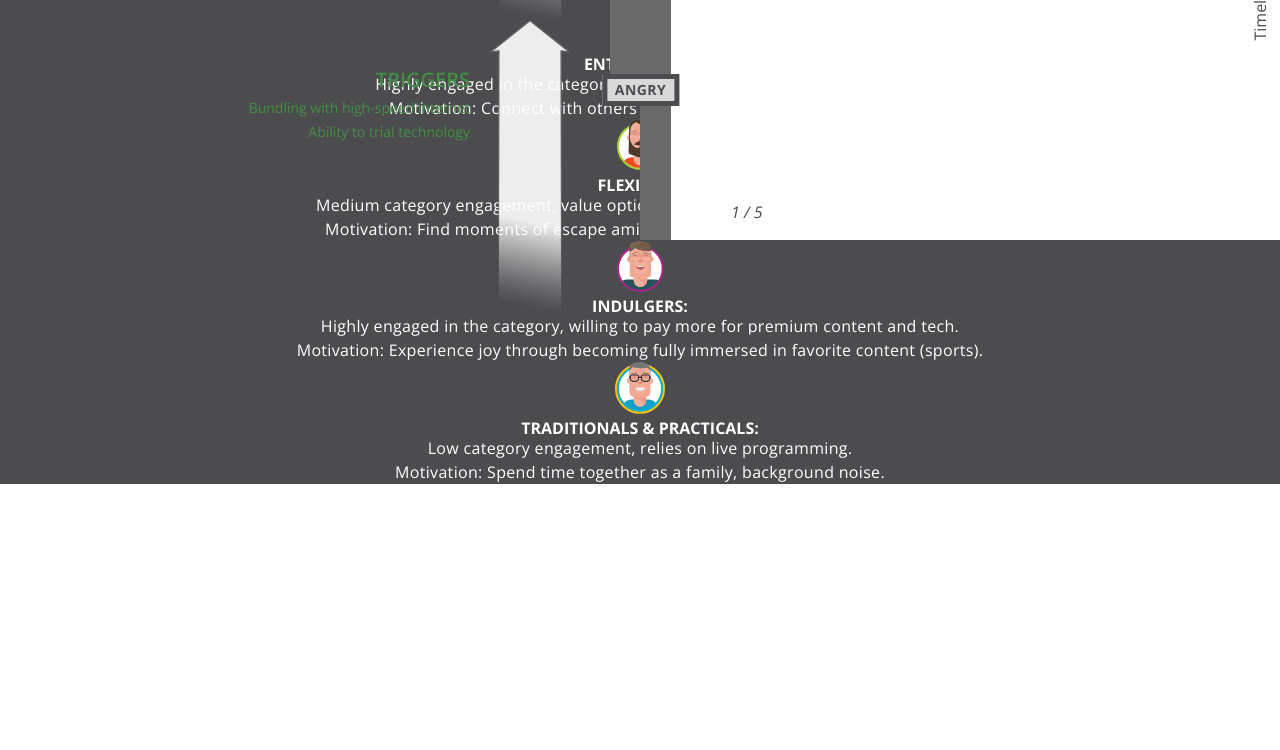
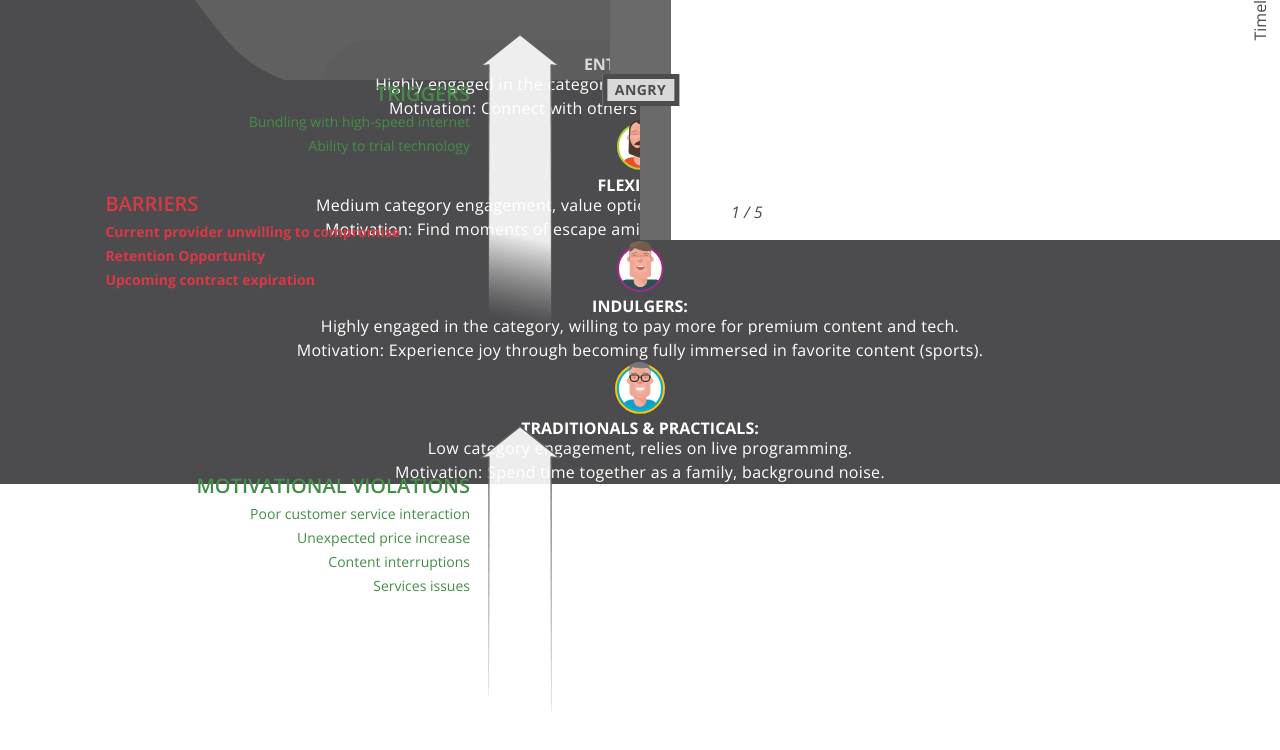
Before and after one commit to EggStrategy/dish-path-purchase, a PHP site: template views/stage-1.php in a window 1280 px wide. Shown: the top 750 px of the page. Run offline with PHP 8.4, Linux system fonts and the light colour scheme; the template is opened without the code that fills it, so the values that code supplies are empty.

Commit message:
Stage 1: BG/Left Content pos / Bubbles img

```diff
--- a/assets/css/application.css
+++ b/assets/css/application.css
@@ -187,12 +187,18 @@ em {
   background: url('/assets/images/icon-traditionals.svg?1408637448') no-repeat;
 }
 
+.bubbles {
+  width: 82px;
+  height: 303px;
+  background: url('/assets/images/bubbles.png?1408641804') no-repeat;
+}
+
 [class*="arrow-"] {
   display: inline-block;
-  background: url('/assets/images/arrows.svg?1408637448') no-repeat 0 0;
 }
 
 [class*="arrow-thinking-"] {
+  background: url('/assets/images/arrows.svg?1408637448') no-repeat 0 0;
   width: 31px;
   height: 11px;
 }
@@ -209,24 +215,13 @@ em {
   background-position: 0 -42px;
 }
 
-/*
-[class*="icon-"] {
-  display: inline-block;
-  background: $sprite no-repeat 0 0;
+/** Fountain Arrows **/
+.arrow-down-s1 {
+  width: 168px;
+  height: 188px;
+  background: url('/assets/images/arrow-down-s1.png?1408641114') no-repeat;
 }
 
-.icon-twitter {
-  width: 26px;
-  height: 21px;
-  background-position: 0 -350px;
-}
-
-.icon-facebook {
-  width: 13px;
-  height: 22px;
-  background-position: 0 -374px;
-}
-*/
 /* 36px*/
 .grid {
   *zoom: 1;
@@ -576,12 +571,17 @@ html, body {
 
 .barriers {
   position: absolute;
-  bottom: 200px;
-  left: 140px;
+  top: 160px;
+  right: 240px;
   color: #d83945;
 }
 .barriers li {
   font-weight: 700;
+}
+.barriers [class*="arrow-"] {
+  position: absolute;
+  top: 10px;
+  left: -90px;
 }
 
 .triggers h2,
@@ -600,7 +600,7 @@ html, body {
 .arrow-triggers {
   position: absolute;
   top: -50px;
-  right: -100px;
+  right: -90px;
   background: url('/assets/images/arrow-triggers.png?1408637448') no-repeat;
   width: 80px;
   height: 297px;
@@ -1123,12 +1123,29 @@ html, body {
   padding-top: 200px;
 }
 
+.stage-1 .stage-left {
+  background: url('/assets/images/bg-s1.png?1408641583') no-repeat right top;
+}
+
+.stage-1 .triggers {
+  top: 84px;
+}
+
 .stage-1 .barriers {
-  top: auto;
-  bottom: 400px;
+  top: 194px;
+  right: 210px;
 }
 
 .stage-1 .violations {
-  top: auto;
-  bottom: 180px;
+  top: 476px;
 }
+
+.stage-1 .pool {
+  font-size: 20px;
+  font-size: 1.25rem;
+  position: absolute;
+  right: 180px;
+  bottom: 100px;
+  font-weight: 600;
+  text-transform: uppercase;
+}
--- a/assets/sass/global/_icons.scss
+++ b/assets/sass/global/_icons.scss
@@ -27,13 +27,19 @@
   background: $icon-traditionals no-repeat;
 }
 
+.bubbles {
+  width: 82px;
+  height: 303px;
+  background: $bubbles no-repeat;
+}
+
 
 [class*="arrow-"] {
   display: inline-block;
-  background: $arrows no-repeat 0 0;
 }
 
 [class*="arrow-thinking-"] {
+  background: $arrows no-repeat 0 0;
   width: 31px;
   height: 11px;
 }
@@ -46,27 +52,15 @@
   background-position: 0 -27px;
 }
 
-
 .arrow-thinking-4 {
   background-position: 0 -42px;
 }
 
 
-/*
-[class*="icon-"] {
-  display: inline-block;
-  background: $sprite no-repeat 0 0;
+/** Fountain Arrows **/
+
+.arrow-down-s1 {
+  width: 168px;
+  height: 188px;
+  background: $arrow-down-s1 no-repeat;
 }
-
-.icon-twitter {
-  width: 26px;
-  height: 21px;
-  background-position: 0 -350px;
-}
-
-.icon-facebook {
-  width: 13px;
-  height: 22px;
-  background-position: 0 -374px;
-}
-*/
--- a/assets/sass/global/_images.scss
+++ b/assets/sass/global/_images.scss
@@ -6,6 +6,15 @@ $icon-flexibles:    image-url("icon-flexibles.svg");
 $icon-indulgers:    image-url("icon-indulgers.svg");
 $icon-traditionals: image-url("icon-traditionals.svg");
 
+$bubbles: image-url("bubbles.png");
+
+
 $arrows: image-url("arrows.svg");
 
 $arrow-triggers: image-url("arrow-triggers.png");
+
+
+$arrow-down-s1: image-url("arrow-down-s1.png");
+
+
+$bg-s1: image-url("bg-s1.png");
--- a/assets/sass/sections/_stage-1.scss
+++ b/assets/sass/sections/_stage-1.scss
@@ -3,12 +3,28 @@
   padding-top: 200px;
 }
 
+.stage-1 .stage-left {
+  background: $bg-s1 no-repeat right top;
+}
+
+.stage-1 .triggers {
+  top: 84px;
+}
+
 .stage-1 .barriers {
-  top: auto;
-  bottom: 400px;
+  top: 194px;
+  right: 210px;
 }
 
 .stage-1 .violations {
-  top: auto;
-  bottom: 180px;
+  top: 476px;
 }
+
+.stage-1 .pool {
+  @include font-size(20px);
+  position: absolute;
+  right: 180px;
+  bottom: 100px;
+  font-weight: $semi;
+  text-transform: uppercase;
+}
--- a/assets/sass/stage/_left.scss
+++ b/assets/sass/stage/_left.scss
@@ -9,12 +9,18 @@
 
 .barriers {
   position: absolute;
-  bottom: 200px;
-  left: 140px;
+  top: 160px;
+  right: 240px;
   color: $red;
 
   li {
     font-weight: $bold;
+  }
+
+  [class*="arrow-"] {
+    position: absolute;
+    top: 10px;
+    left: -90px;
   }
 }
 
@@ -32,7 +38,7 @@
 .arrow-triggers {
   position: absolute;
   top: -50px;
-  right: -100px;
+  right: -90px;
   background: $arrow-triggers no-repeat;
   width: 80px;
   height: 297px;
--- a/views/stage-1.php
+++ b/views/stage-1.php
@@ -24,12 +24,16 @@
     <div class="triggers violations">
       <h2>Motivational Violations</h2>
       <ul>
+        <li>Poor customer service interaction</li>
         <li>Unexpected price increase</li>
         <li>Content interruptions</li>
         <li>Services issues</li>
-        <li>Poor customer service interaction</li>
       </ul>
       <div class="arrow-triggers"></div>
+    </div>
+
+    <div class="pool">
+      <p>Passive Dissatisfaction Pool</p>
     </div>
 
   </div>
```
Also changed, not shown: assets/images/arrow-down-s1.png (added), assets/images/bg-s1.png (added), assets/images/bubbles.png (added).
